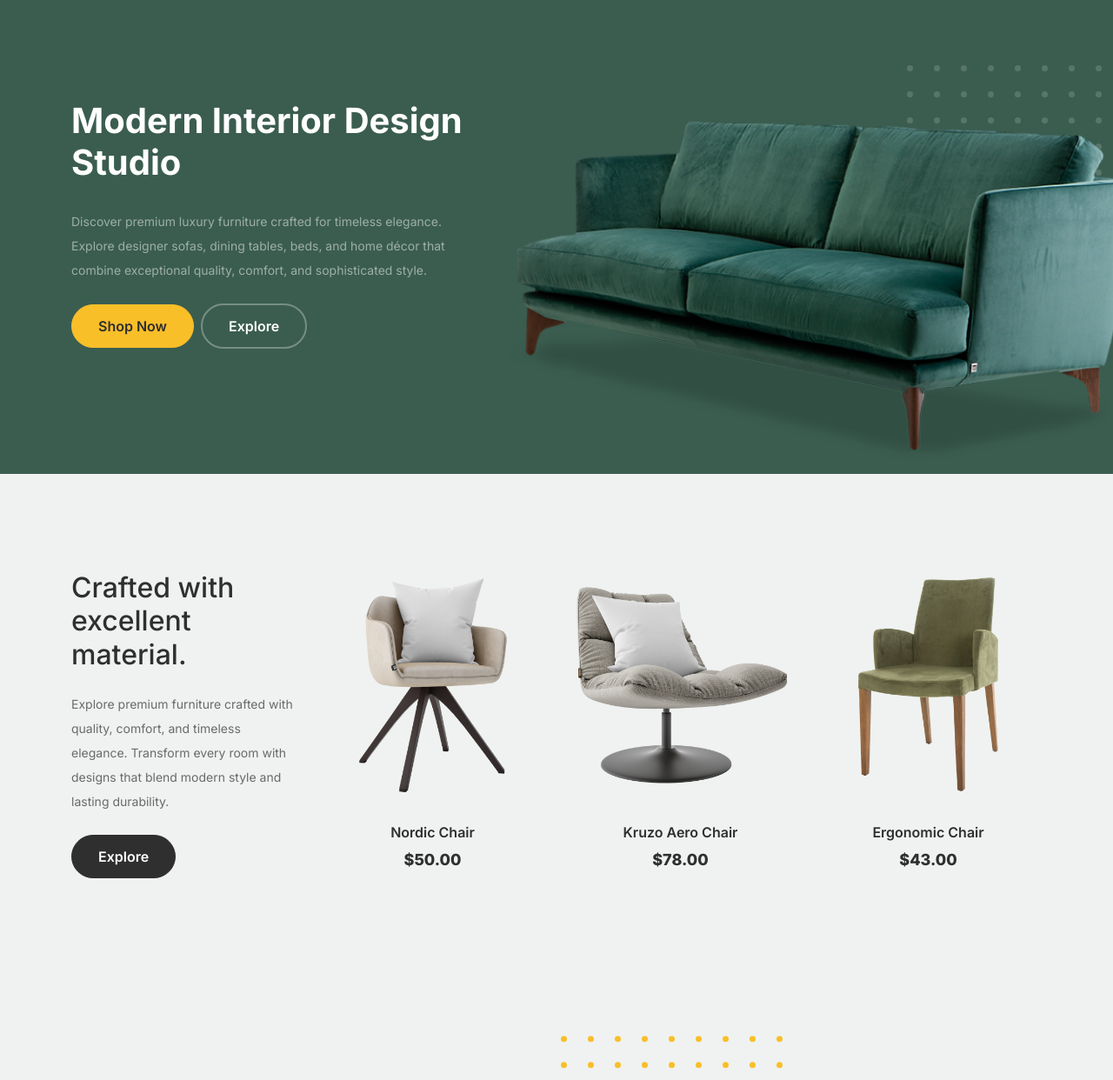
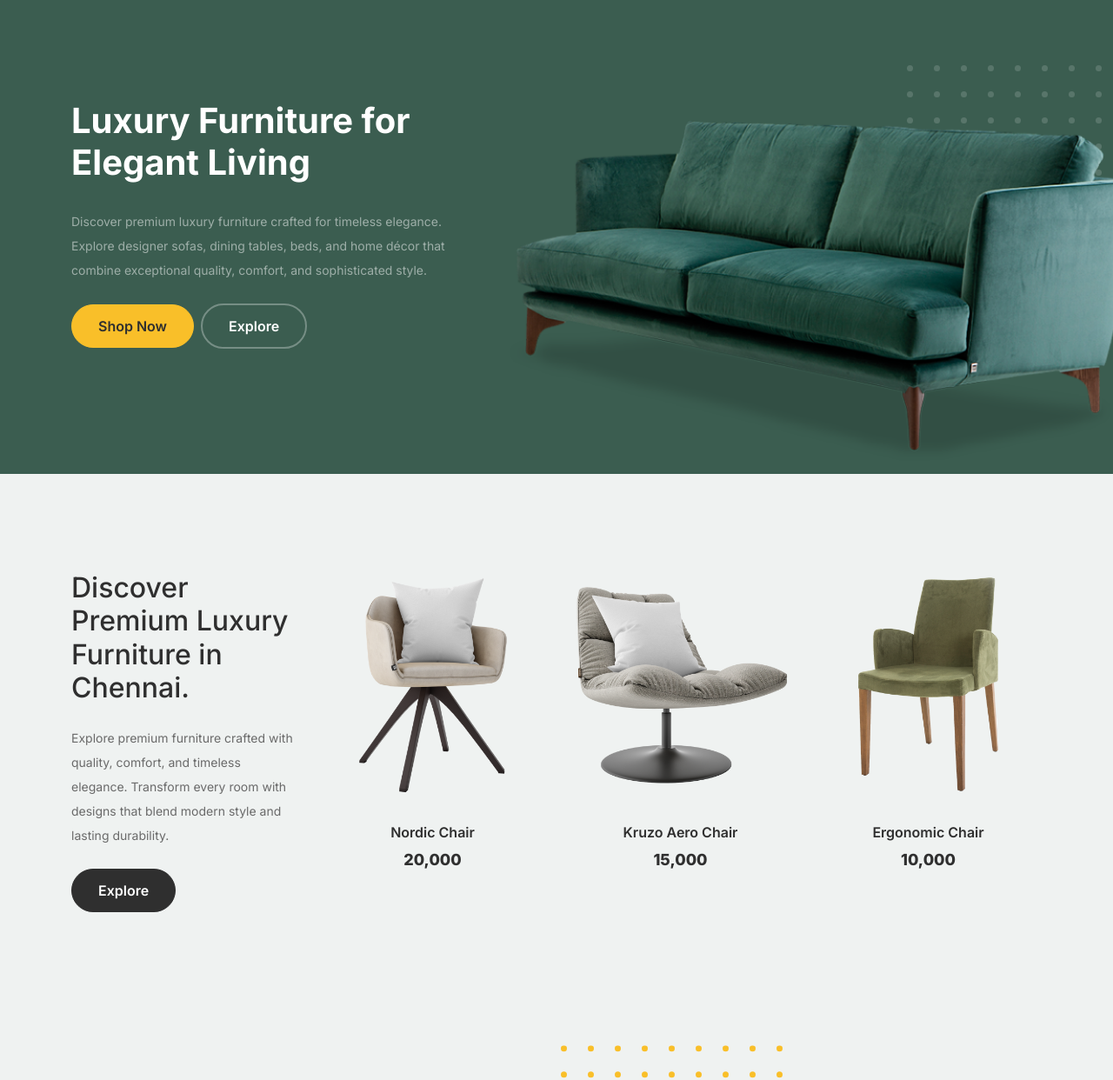
Before and after one commit to sennandini844-crypto/furni, a plain HTML site: page index.html in a window 1280 px wide. Shown: the part 67-1309 px from the top of the page at 87% size. Drawn offline with Linux system fonts and the light colour scheme.

Commit message:
Update index.html

```diff
--- a/index.html
+++ b/index.html
@@ -114,7 +114,7 @@
 					<div class="row justify-content-between">
 						<div class="col-lg-5">
 							<div class="intro-excerpt">
-								<h1>Modern Interior <span clsas="d-block">Design Studio</span></h1>
+								<h1>Luxury Furniture <span clsas="d-block">for Elegant Living</span></h1>
 								<p class="mb-4">Discover premium luxury furniture crafted for timeless elegance. Explore designer sofas, dining tables, beds, and home décor that combine exceptional quality, comfort, and sophisticated style.</p>
 								<p><a href="" class="btn btn-secondary me-2">Shop Now</a><a href="#" class="btn btn-white-outline">Explore</a></p>
 							</div>
@@ -136,7 +136,7 @@
 
 					<!-- Start Column 1 -->
 					<div class="col-md-12 col-lg-3 mb-5 mb-lg-0">
-						<h2 class="mb-4 section-title">Crafted with excellent material.</h2>
+						<h2 class="mb-4 section-title">Discover Premium Luxury Furniture in Chennai.</h2>
 						<p class="mb-4">Explore premium furniture crafted with quality, comfort, and timeless elegance. Transform every room with designs that blend modern style and lasting durability.</p>
 
 						<p><a href="shop.html" class="btn">Explore</a></p>
@@ -148,7 +148,7 @@
 						<a class="product-item" href="cart.html">
 							<img src="images/product-1.png" class="img-fluid product-thumbnail">
 							<h3 class="product-title">Nordic Chair</h3>
-							<strong class="product-price">$50.00</strong>
+							<strong class="product-price">20,000</strong>
 
 							<span class="icon-cross">
 								<img src="images/cross.svg" class="img-fluid">
@@ -162,7 +162,7 @@
 						<a class="product-item" href="cart.html">
 							<img src="images/product-2.png" class="img-fluid product-thumbnail">
 							<h3 class="product-title">Kruzo Aero Chair</h3>
-							<strong class="product-price">$78.00</strong>
+							<strong class="product-price">15,000</strong>
 
 							<span class="icon-cross">
 								<img src="images/cross.svg" class="img-fluid">
@@ -176,7 +176,7 @@
 						<a class="product-item" href="cart.html">
 							<img src="images/product-3.png" class="img-fluid product-thumbnail">
 							<h3 class="product-title">Ergonomic Chair</h3>
-							<strong class="product-price">$43.00</strong>
+							<strong class="product-price">10,000</strong>
 
 							<span class="icon-cross">
 								<img src="images/cross.svg" class="img-fluid">
```
